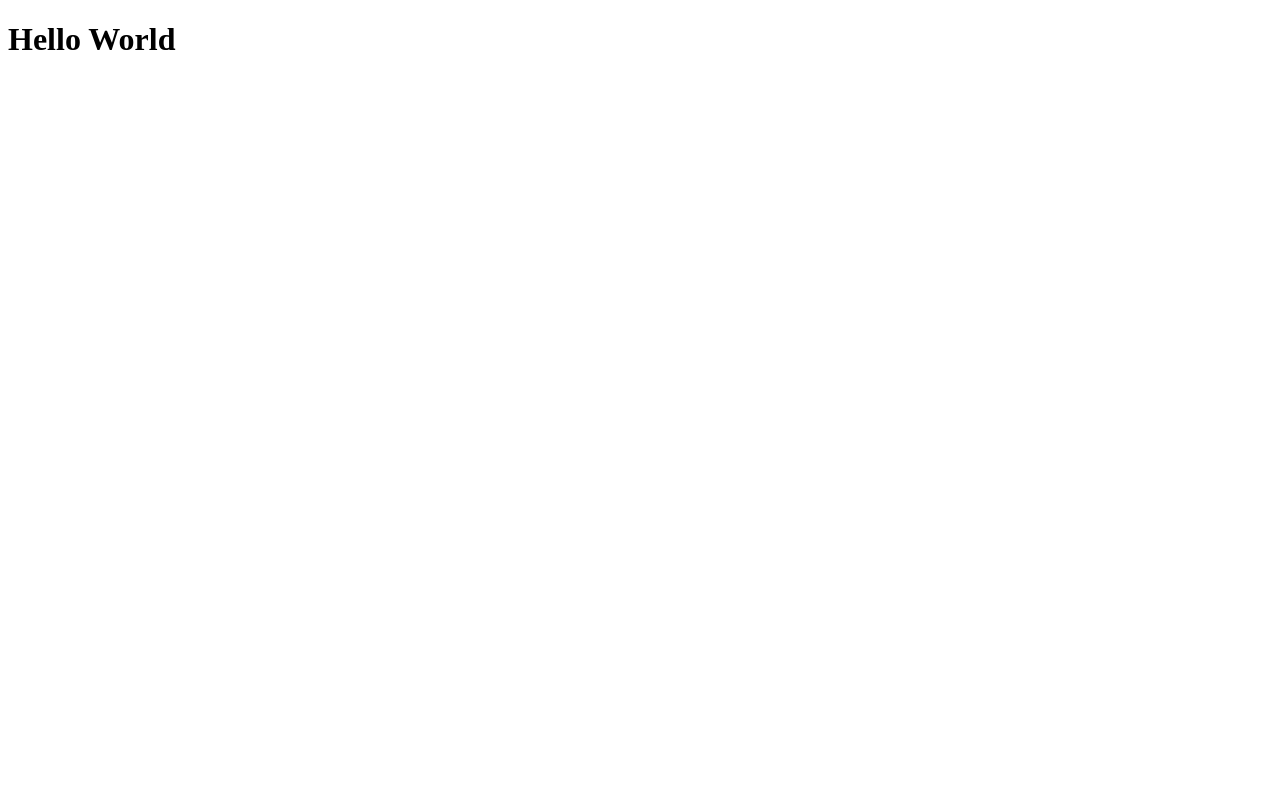
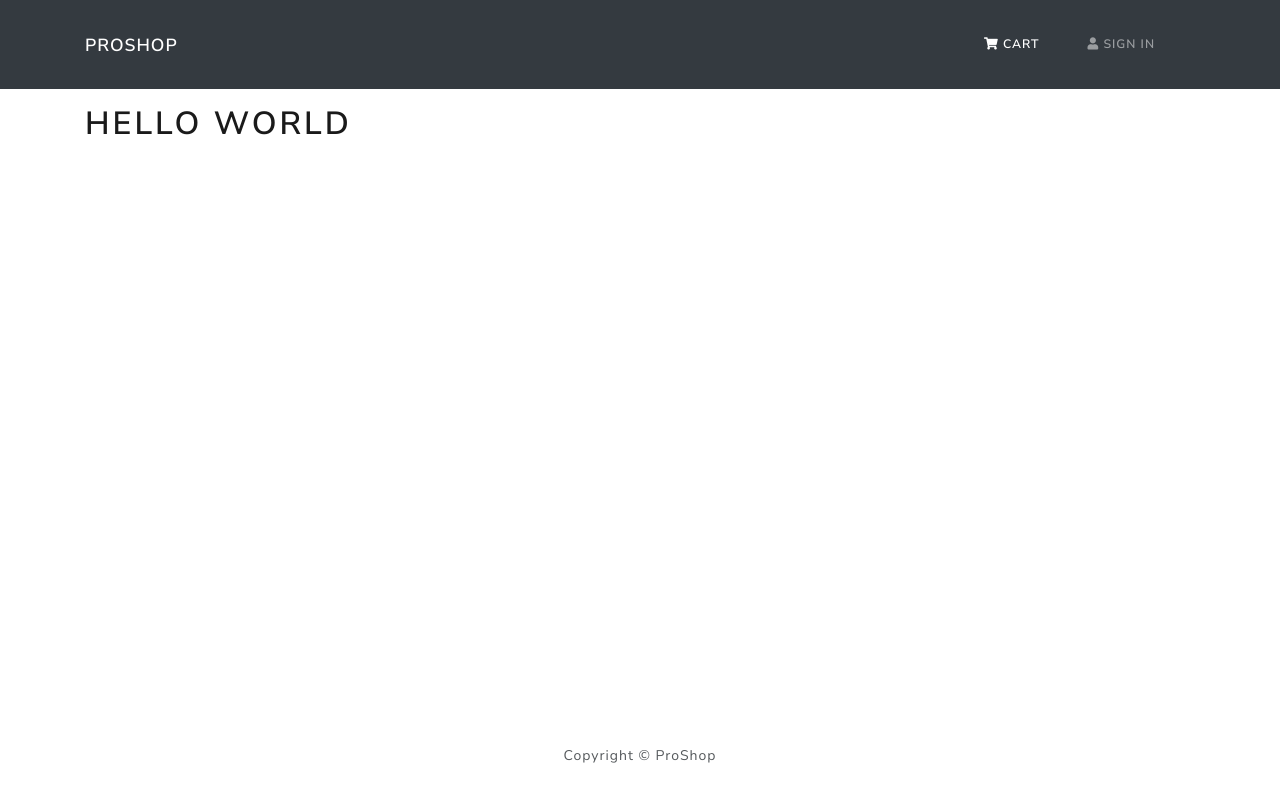
Before and after one commit to UnbiasedEagle/mern-proshop, a React (Create React App) app in the folder frontend/: page / in a window 1280 px wide. Built offline with nearby package versions, Linux system fonts and the light colour scheme.

Commit message:
Bootstrap setup and created header and footer components

```diff
--- a/frontend/public/index.html
+++ b/frontend/public/index.html
@@ -12,11 +12,24 @@
     <link rel="apple-touch-icon" href="%PUBLIC_URL%/logo192.png" />
 
     <link rel="manifest" href="%PUBLIC_URL%/manifest.json" />
-
+    <link
+      rel="stylesheet"
+      href="https://cdnjs.cloudflare.com/ajax/libs/font-awesome/5.15.2/css/all.min.css"
+    />
     <title>Welcome To ProShop</title>
   </head>
   <body>
     <noscript>You need to enable JavaScript to run this app.</noscript>
     <div id="root"></div>
+    <script
+      src="https://code.jquery.com/jquery-3.5.1.slim.min.js"
+      integrity="sha384-DfXdz2htPH0lsSSs5nCTpuj/zy4C+OGpamoFVy38MVBnE+IbbVYUew+OrCXaRkfj"
+      crossorigin="anonymous"
+    ></script>
+    <script
+      src="https://cdn.jsdelivr.net/npm/bootstrap@4.6.0/dist/js/bootstrap.bundle.min.js"
+      integrity="sha384-Piv4xVNRyMGpqkS2by6br4gNJ7DXjqk09RmUpJ8jgGtD7zP9yug3goQfGII0yAns"
+      crossorigin="anonymous"
+    ></script>
   </body>
 </html>
--- a/frontend/src/App.js
+++ b/frontend/src/App.js
@@ -1,9 +1,17 @@
 import React from "react";
+import Footer from "./components/Footer/Footer";
+import Header from "./components/Header/Header";
 
 const App = () => {
   return (
     <React.Fragment>
-      <h1>Hello World</h1>
+      <Header></Header>
+      <main className="py-3">
+        <div className="container">
+          <h1>Hello World</h1>
+        </div>
+      </main>
+      <Footer></Footer>
     </React.Fragment>
   );
 };
--- /dev/null
+++ b/frontend/src/components/Footer/Footer.js
@@ -0,0 +1,15 @@
+import React from "react";
+
+const Footer = () => {
+  return (
+    <footer>
+      <div className="container">
+        <div className="row">
+          <div className="col text-center py-3">Copyright &copy; ProShop</div>
+        </div>
+      </div>
+    </footer>
+  );
+};
+
+export default Footer;
--- /dev/null
+++ b/frontend/src/components/Header/Header.js
@@ -0,0 +1,41 @@
+import React from "react";
+
+const Header = () => {
+  return (
+    <nav class="navbar navbar-expand-lg navbar-dark bg-dark">
+      <div className="container">
+        <a class="navbar-brand" href="/">
+          ProShop
+        </a>
+        <button
+          class="navbar-toggler"
+          type="button"
+          data-toggle="collapse"
+          data-target="#mobile-nav"
+          aria-controls="mobile-nav"
+          aria-expanded="false"
+          aria-label="Toggle navigation"
+        >
+          <span class="navbar-toggler-icon"></span>
+        </button>
+
+        <div class="collapse navbar-collapse" id="mobile-nav">
+          <ul class="navbar-nav ml-auto">
+            <li class="nav-item active">
+              <a class="nav-link" href="/cart">
+                <i className="fas fa-shopping-cart"></i> Cart
+              </a>
+            </li>
+            <li class="nav-item">
+              <a class="nav-link" href="/login">
+                <i className="fas fa-user"></i> Sign In
+              </a>
+            </li>
+          </ul>
+        </div>
+      </div>
+    </nav>
+  );
+};
+
+export default Header;
--- a/frontend/src/index.css
+++ b/frontend/src/index.css
@@ -0,0 +1,3 @@
+main {
+  min-height: 80vh;
+}
--- a/frontend/src/index.js
+++ b/frontend/src/index.js
@@ -1,7 +1,8 @@
 import React from "react";
 import ReactDOM from "react-dom";
+import App from "./App";
+import "./bootstrap.min.css";
 import "./index.css";
-import App from "./App";
 
 ReactDOM.render(
   <React.StrictMode>
```
